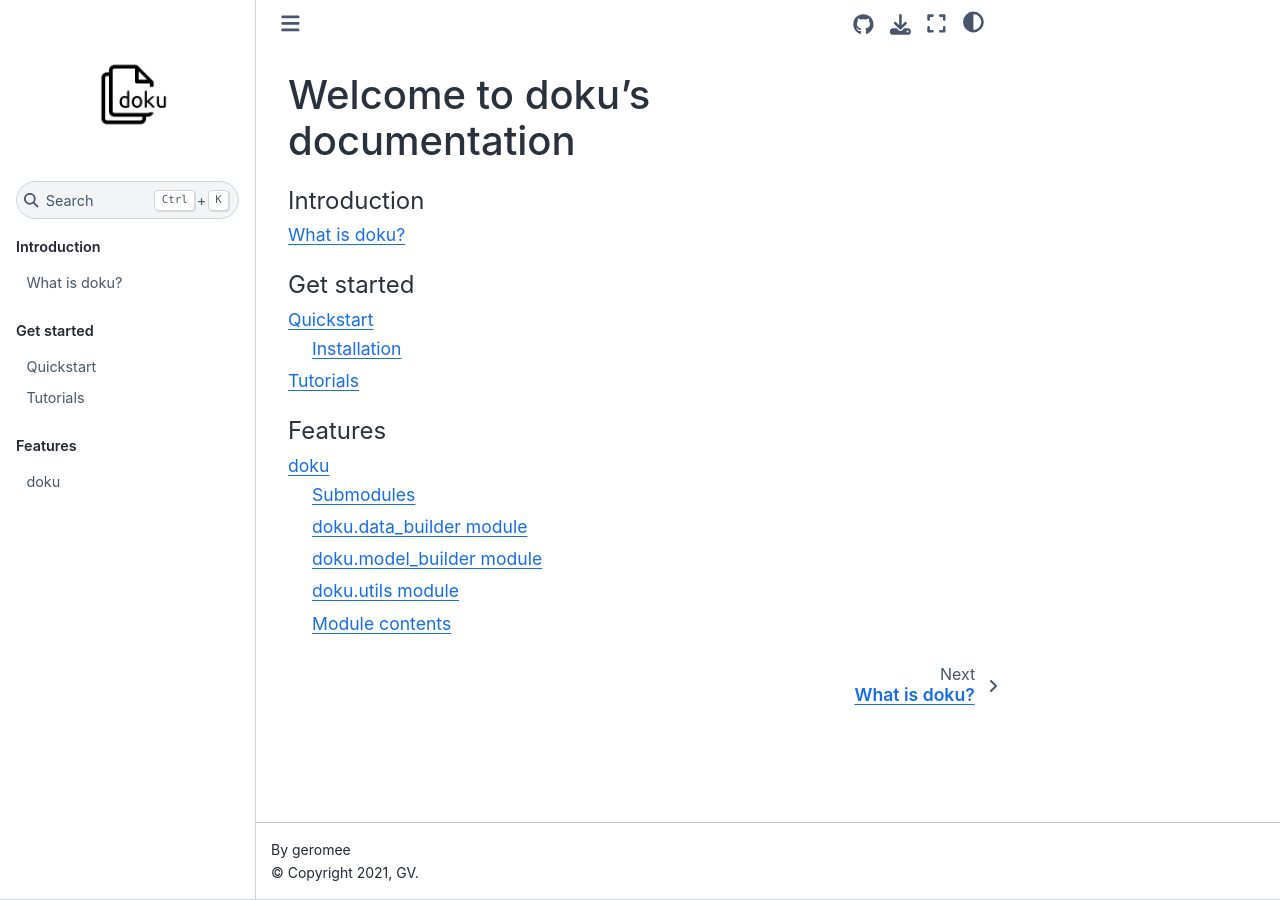
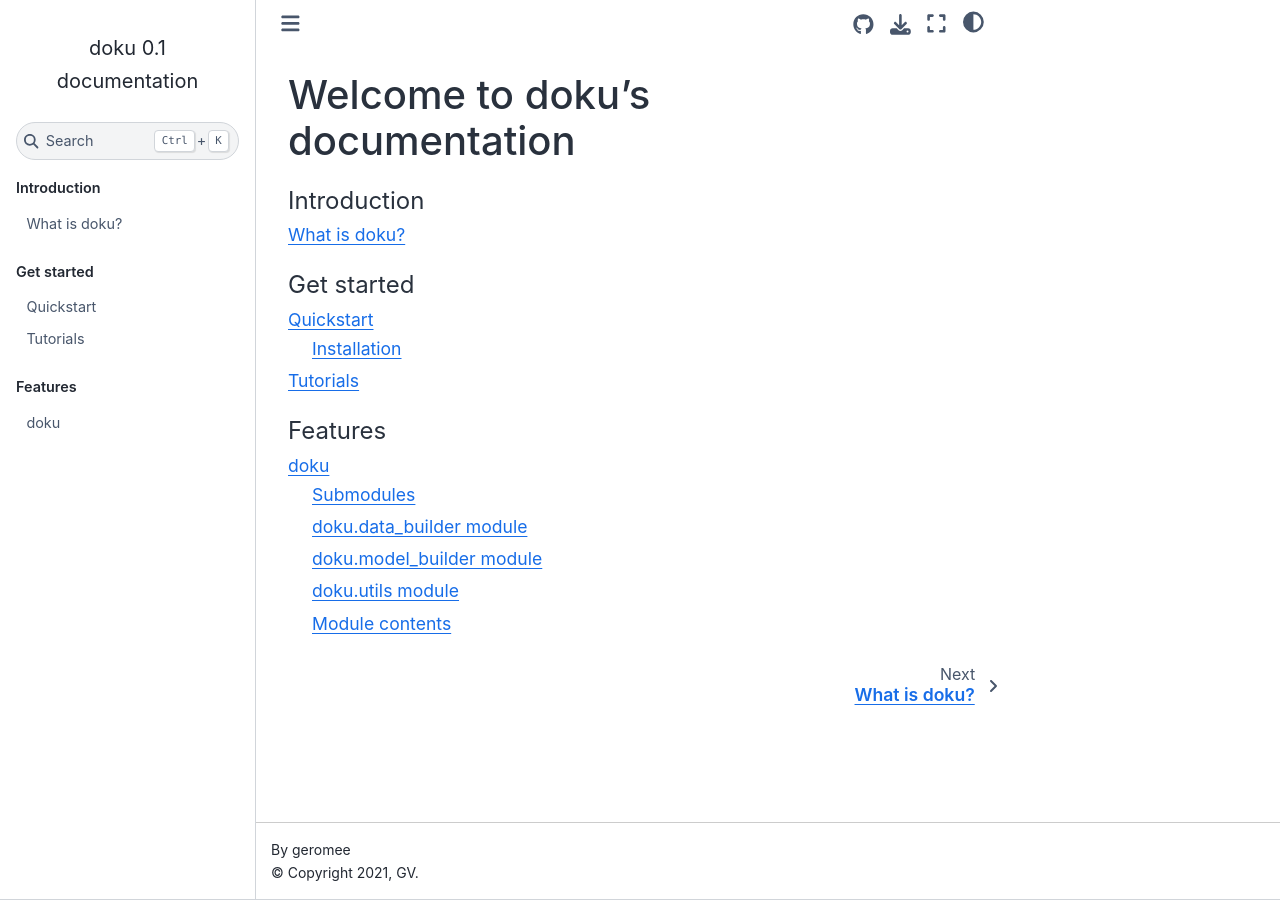
Before and after one commit to gerome-v/doku, a Sphinx documentation site: the page built from docs/source/index.rst, in a window 1280 px wide. Built offline with Sphinx 7.4.7 and the Sphinx Book theme 1.1.4, drawn with Linux system fonts in a browser that asks for light colours.

Commit message:
docs: fix build

```diff
--- a/docs/source/conf.py
+++ b/docs/source/conf.py
@@ -71,7 +71,7 @@ html_theme_options = {
     "use_fullscreen_button": True,
     "use_issues_button": True
 }
-html_logo = "_static/doku_icon.001.png"
+# html_logo = "_static/doku_icon.001.png"
 
 # Add any paths that contain custom static files (such as style sheets) here,
 # relative to this directory. They are copied after the builtin static files,
```
